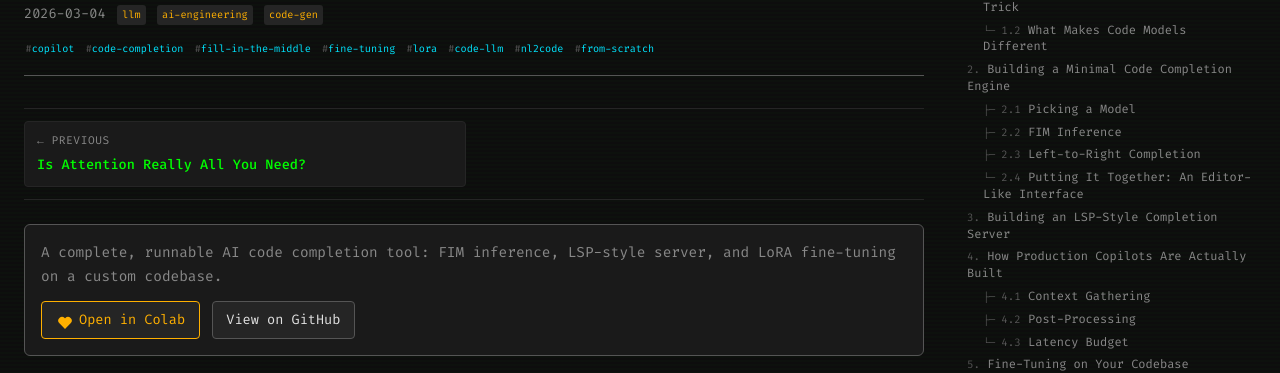
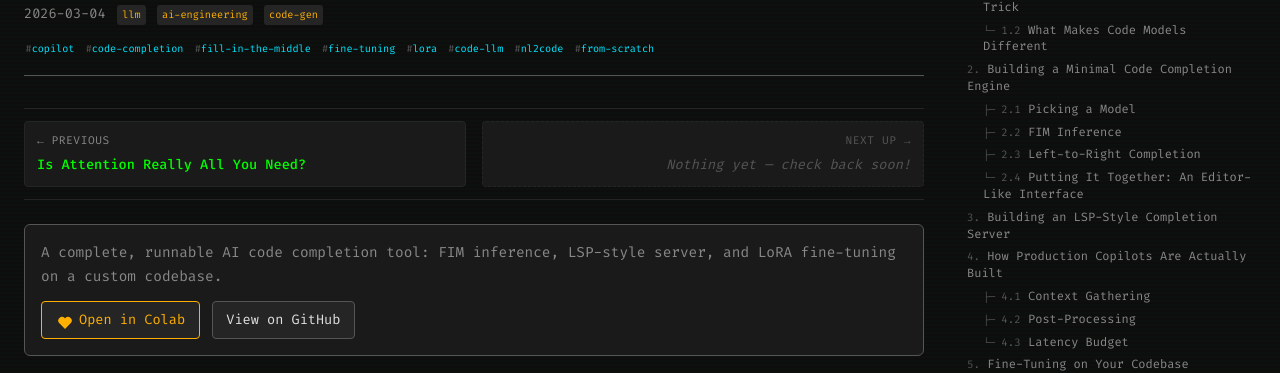
Before and after one commit to cmenguy/cmenguy.github.io, a Jekyll site: the page built from _posts/2026-03-04-build-your-own-copilot.md, in a window 1280 px wide. Shown: the part 129-502 px from the top of the page. Built offline with Jekyll 4.4.1, drawn with Linux system fonts in a browser that asks for light colours; some of the changed text lies outside the part shown.

Commit message:
Show placeholder message when no next post is available
Replace the empty box with a dashed-border card reading
"Nothing yet — check back soon!" on the most recent post.

```diff
--- a/_includes/post-nav-siblings.html
+++ b/_includes/post-nav-siblings.html
@@ -14,7 +14,10 @@
     <span class="post-sibling-title">{{ page.next.title }}</span>
   </a>
   {% else %}
-  <span class="post-sibling post-sibling--empty"></span>
+  <span class="post-sibling post-sibling--placeholder">
+    <span class="post-sibling-label">Next Up &rarr;</span>
+    <span class="post-sibling-title">Nothing yet — check back soon!</span>
+  </span>
   {% endif %}
 </nav>
 {% endif %}
--- a/_sass/_layout.scss
+++ b/_sass/_layout.scss
@@ -312,6 +312,22 @@
     background: transparent;
     border-color: transparent;
   }
+
+  &--placeholder {
+    text-align: right;
+    border-style: dashed;
+    cursor: default;
+
+    .post-sibling-label {
+      color: var(--gray-dark);
+    }
+
+    .post-sibling-title {
+      color: var(--gray-dark);
+      font-style: italic;
+      font-weight: 400;
+    }
+  }
 }
 
 .post-sibling-label {
```
